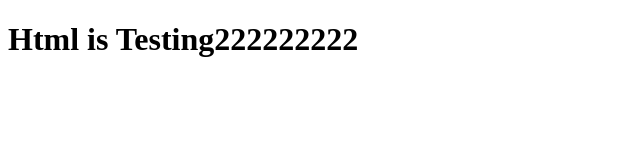
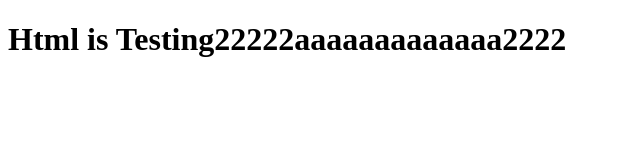
Before and after one commit to davedragon05/BlackNight, a plain HTML site: page Untitled-1.html in a window 1280 px wide. Shown: the whole page, without its empty margins (0-640 px from the left). Drawn offline with Linux system fonts and the light colour scheme.

Commit message:
modified:   Untitled-1.html

```diff
--- a/Untitled-1.html
+++ b/Untitled-1.html
@@ -13,7 +13,7 @@
         <link rel="stylesheet" href="">
     </head>
     <body>
-<h1>Html is Testing222222222</h1>
+<h1>Html is Testing22222aaaaaaaaaaaaa2222</h1>
 
         <script src="" async defer></script>
     </body>
```
